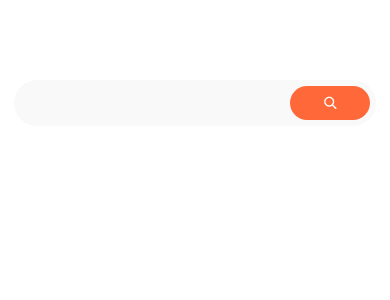
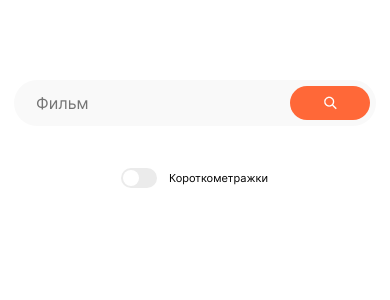
Before and after one commit to LeisanMingalieva/movies-explorer-frontend, a React (Create React App) app: page / in a window 390 px wide. Shown: the top 300 px of the page. Built offline with nearby package versions, Linux system fonts and the light colour scheme.

Commit message:
create FilterCheckbox, Preloader Components

```diff
--- /dev/null
+++ b/src/components/FilterCheckbox/FilterCheckbox.css
@@ -0,0 +1,81 @@
+.filter__container {
+    display: flex;
+    justify-content: center;
+}
+
+.filter {
+    display: flex;
+    align-items: center;
+    position: relative;
+    width: 174px;
+    height: 20px;
+    transition: all 0.4s linear;
+    cursor: pointer;
+    margin: 41px 0 0 0;
+}
+
+.filter__checkbox {
+    position: absolute;
+    width: 100%;
+    height: 100%;
+    cursor: pointer;
+    margin: 0;
+    appearance: none;
+}
+
+.filter__checkbox::after {
+    content: '';
+    position: absolute;
+    background-color: #ebebeb;
+    border-radius: 10px;
+    width: 36px;
+    height: 20px;
+}
+
+.filter__checkbox:hover::after {
+    opacity: 0.8;
+}
+
+.filter__checkbox:focus {
+    border-radius: 10px;
+}
+
+.filter__text {
+    color: #000;
+    font-size: 14px;
+    font-weight: 400;
+    line-height: 128.571%;
+    margin-left: 48px;
+}
+
+.filter__tumbler {
+    position: absolute;
+    background-color: #fff;
+    width: 16px;
+    height: 16px;
+    box-shadow: 0 2px 6px rgba(0, 0 , 0 .08);
+    border-radius: 10px;
+    left: 2px;
+    z-index: 1;
+    transition: all 0.4s ease;
+}
+
+.filter__checkbox:checked + .filter__tumbler {
+    left: 18px;
+}
+
+.filter__checkbox:checked::after {
+    background-color: #3ddc84;
+}
+
+@media (max-width: 460px) {
+    .filter {
+        margin: 42px 0 0 0;
+        width: 148px;
+    }
+
+    .filter__text {
+        font-size: 11px;
+        line-height: 1.64;
+    }
+}
--- /dev/null
+++ b/src/components/FilterCheckbox/FilterCheckbox.js
@@ -0,0 +1,16 @@
+import React from "react";
+import './FilterCheckbox.css';
+
+function FilterCheckbox(props) {
+    return (
+            <div className="filter__container">
+                <label className="filter">
+                    <input className="filter__checkbox" type="checkbox"></input>
+                    <span className="filter__tumbler"></span>
+                    <span className="filter__text">Короткометражки</span>
+                </label>
+            </div>
+    )
+}
+
+export default FilterCheckbox;
--- a/src/components/SearchForm/SearchForm.js
+++ b/src/components/SearchForm/SearchForm.js
@@ -1,14 +1,15 @@
 import React from "react";
 import './SearchForm.css';
+import FilterCheckbox from "../FilterCheckbox/FilterCheckbox";
 
 function SearchForm(props) {
     return (
             <section className="search-form">
                 <div className="search-form__container">
-                    <input className="search-form__input"></input>
+                    <input className="search-form__input" placeholder="Фильм" required></input>
                     <button className="search-form__button"></button>
                 </div>
-                {/* <FilterCheckbox /> */}
+                <FilterCheckbox />
             </section>
     )
 }
```
Also changed, not shown: src/components/Preloader/Preloader.css (added, +88 -0 lines), src/components/Preloader/Preloader.js (added, +14 -0 lines).
